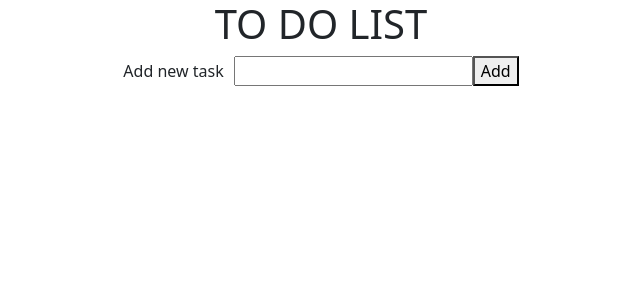
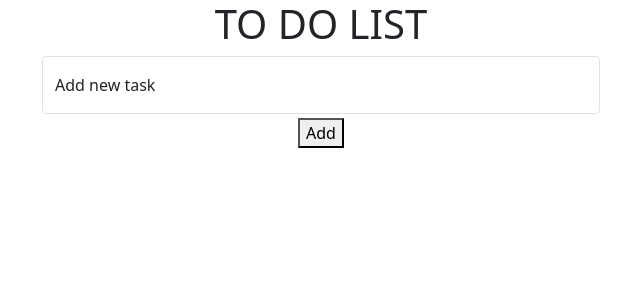
Before and after one commit to Valentin332/Todo-List, a React (Vite) app: page / in a window 1280 px wide. Shown: the top 300 px of the page, without its empty margins (319-959 px from the left). Built offline with nearby package versions, Linux system fonts and the light colour scheme.

Commit message:
Third commit, some CSS added

```diff
--- a/src/App.jsx
+++ b/src/App.jsx
@@ -48,7 +48,7 @@ document.getElementById("todo--input").value = ""
 function handleAdd(){
   if(newToDo !== ""){
 const fecha = new Date();
-const fechaDatos = `${dias[fecha.getDay()]} ${fecha.getDate()}/${fecha.getMonth() + 1}/${fecha.getFullYear()} `
+const fechaDatos = `${dias[fecha.getDay() - 1 ]} ${fecha.getDate()}/${fecha.getMonth() + 1}/${fecha.getFullYear()} `
 
     const newItem = {
     id: nanoid(),
@@ -80,13 +80,16 @@ const todoRender = toDoList ? toDoList.map((todo, index) => {
 }) : "";
 
  return (
-  <div className='main'>
+  <div className='main container'>
   <h1 className="main--header">TO DO LIST</h1>
-    <form >
-  <label htmlFor="#todo--input">Add new task</label>
-  <input   onChange={update}type="text" id="todo--input" ></input>
-  <button  onClick={ editing ? handleEdit : handleAdd}>{editing ? "Submit" : "Add"}</button>
+    <form className='main--form mb-3'>
+    <div className="form-floating">
+    <input className='form-control form-control-sm'   onChange={update}type="text" id="todo--input" placeholder='Add Task' ></input>
+    <label className='form-label' htmlFor="#todo--input">Add new task</label>
+    </div>
+    <button className='mt-1'  onClick={ editing ? handleEdit : handleAdd}>{editing ? "Submit" : "Add"}</button>
 </form>
+
    {todoRender}
 
   </div>
--- a/src/components/Todo.jsx
+++ b/src/components/Todo.jsx
@@ -3,12 +3,12 @@ import {faXmarkSquare, faCheckSquare} from "@fortawesome/free-solid-svg-icons"
 export default function Todo(props){
 
 return (
-<div  className="todo--item">
+<div  className="todo--item mb-2">
 <h3>{props.val}</h3>
 <p>Fecha de creación : {props.fechaDeCreacion}</p>
-<FontAwesomeIcon className="button button-delete" onClick={props.deleteFunc} icon= {faXmarkSquare} />
-<FontAwesomeIcon className="button button-checked" onClick={props.deleteFunc} icon= {faCheckSquare} />
-<button type="button" onClick={props.editFunc} className="btn btn-primary">Edit</button>
+<FontAwesomeIcon className="btn btn-danger btn-lg" onClick={props.deleteFunc} icon= {faXmarkSquare} />
+<FontAwesomeIcon className="btn btn-success btn-lg" onClick={props.deleteFunc} icon= {faCheckSquare} />
+<button type="button" onClick={props.editFunc} className="btn btn-primary btn">Edit</button>
 </div>
 
 )
--- a/src/style.css
+++ b/src/style.css
@@ -3,13 +3,16 @@
     text-align: center;
     margin: auto;
 }
-
+.main--form {
+    width: 50%;
+    margin: auto;
+}
 
 .todo--item{
     margin: auto;
    border: 1px solid black;
     color:black;
-     min-width: 30%;
+     min-width: 50%;
      max-width: fit-content;
     margin-bottom: 1em;
 }
@@ -17,10 +20,6 @@
  label {
     margin-right: 10px;
 }
-
-.button {
-    font-size: 2em;
-    display: inline-block;
-    margin-right: 2px;
-   cursor: pointer;
+ .todo--item > .btn {
+    margin-right: 1em !important
 }
```
